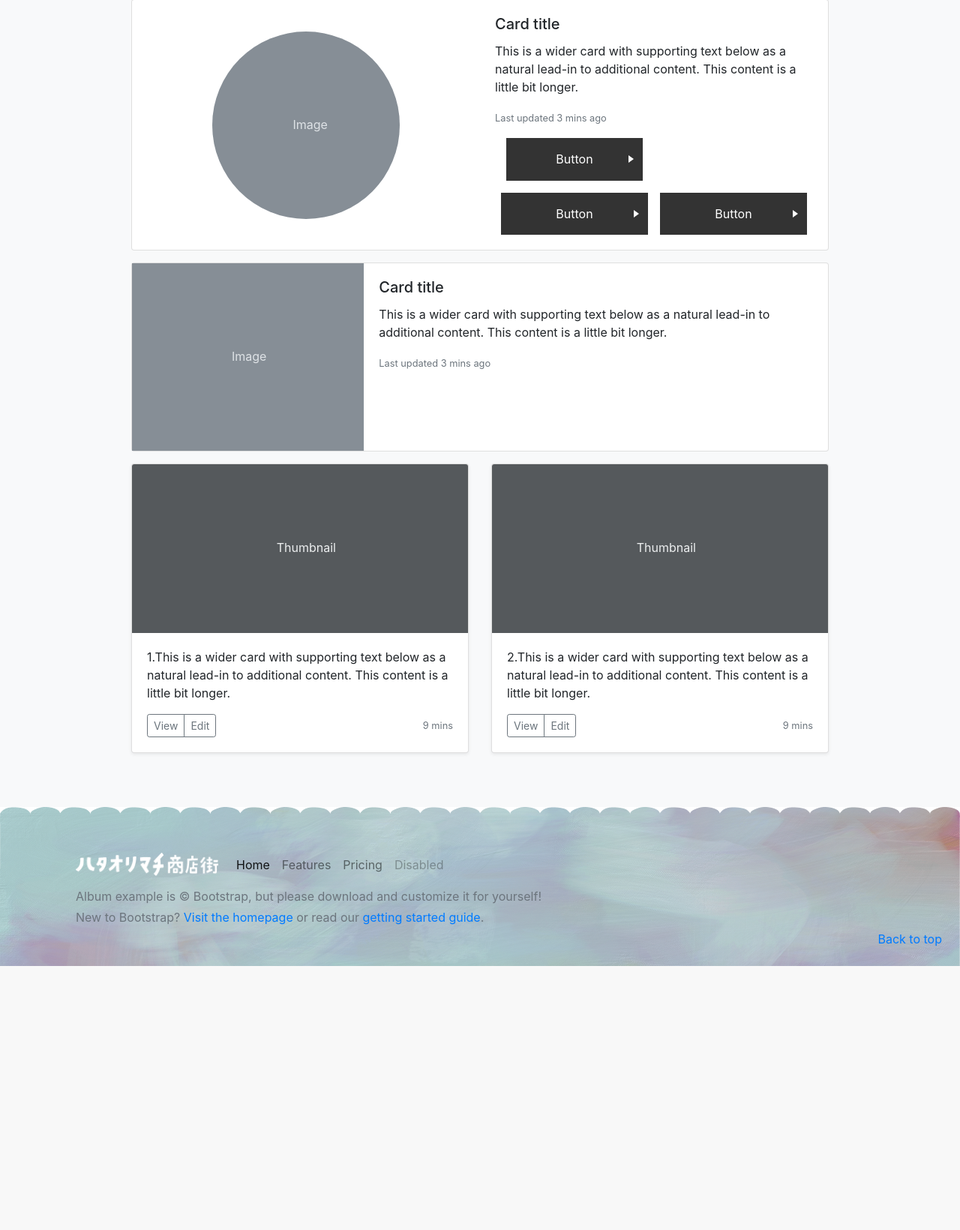
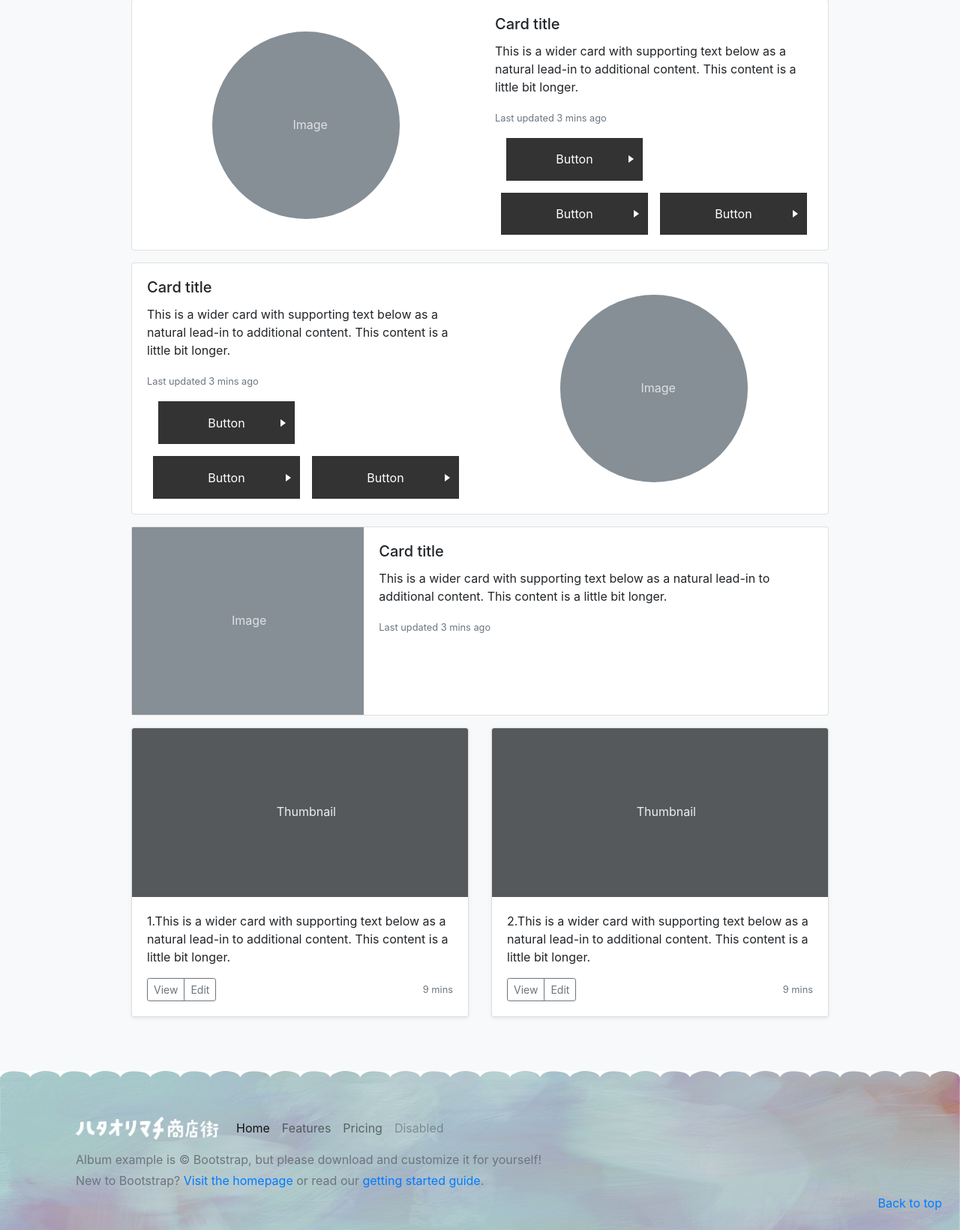
Before and after one commit to ka2yuki/static_sass_site, a PHP site: page / in a window 1280 px wide. Shown: the part 1782-3422 px from the top of the page at 75% size. Before the commit the page ends 3070 px from the top, so only its background shows below. Run offline with PHP 8.4, Linux system fonts and the light colour scheme.

Commit message:
add: card layout.

```diff
--- a/css/main.css
+++ b/css/main.css
@@ -100,14 +100,14 @@ header {
       bottom: 18px;
       height: 60px; }
 
-main .container .row .col-md-12 .card-left {
+main .container .row .col-md-12 .card-style-cricle-l .card-left {
   display: flex;
   justify-content: center;
   align-items: center; }
-  main .container .row .col-md-12 .card-left svg {
+  main .container .row .col-md-12 .card-style-cricle-l .card-left svg {
     width: 250px;
     height: 250px; }
-main .container .row .col-md-12 .card-right .btn-field a.button {
+main .container .row .col-md-12 .card-style-cricle-l .card-right .btn-field a.button {
   position: relative;
   display: inline-block;
   width: 100%;
@@ -118,7 +118,7 @@ main .container .row .col-md-12 .card-right .btn-field a.button {
   text-align: center;
   text-decoration: none;
   transition: all 0.3s; }
-  main .container .row .col-md-12 .card-right .btn-field a.button::after {
+  main .container .row .col-md-12 .card-style-cricle-l .card-right .btn-field a.button::after {
     position: absolute;
     top: 50%;
     right: 0.2em;
@@ -129,11 +129,45 @@ main .container .row .col-md-12 .card-right .btn-field a.button {
     border-bottom-width: 5px;
     border-left-color: #fff;
     transition: all 0.3s; }
-  main .container .row .col-md-12 .card-right .btn-field a.button:hover {
+  main .container .row .col-md-12 .card-style-cricle-l .card-right .btn-field a.button:hover {
     background-color: #fff;
     color: #333; }
-  main .container .row .col-md-12 .card-right .btn-field a.button:hover::after {
+  main .container .row .col-md-12 .card-style-cricle-l .card-right .btn-field a.button:hover::after {
     border-left-color: #333; }
+main .container .row .col-md-12 .card-style-cricle-r .card-left .btn-field a.button {
+  position: relative;
+  display: inline-block;
+  width: 100%;
+  padding: 0.9em 0em;
+  background-color: #333;
+  border: 2px solid #333;
+  color: #fff;
+  text-align: center;
+  text-decoration: none;
+  transition: all 0.3s; }
+  main .container .row .col-md-12 .card-style-cricle-r .card-left .btn-field a.button::after {
+    position: absolute;
+    top: 50%;
+    right: 0.2em;
+    content: "";
+    margin-top: -5px;
+    border: 7px solid transparent;
+    border-top-width: 5px;
+    border-bottom-width: 5px;
+    border-left-color: #fff;
+    transition: all 0.3s; }
+  main .container .row .col-md-12 .card-style-cricle-r .card-left .btn-field a.button:hover {
+    background-color: #fff;
+    color: #333; }
+  main .container .row .col-md-12 .card-style-cricle-r .card-left .btn-field a.button:hover::after {
+    border-left-color: #333; }
+main .container .row .col-md-12 .card-style-cricle-r .card-right {
+  display: flex;
+  justify-content: center;
+  align-items: center; }
+  main .container .row .col-md-12 .card-style-cricle-r .card-right svg {
+    width: 250px;
+    height: 250px; }
 
 section {
   width: 100vw;
--- a/index.html
+++ b/index.html
@@ -58,7 +58,7 @@
           <!-- 2 -->
           <!-- circle -->
           <div class="col-md-12">
-            <div class="card mb-3">
+            <div class="card-style-cricle-l card mb-3">
               <div class="row no-gutters">
                 <div class="card-left col-md-6">
                   <svg class="bd-placeholder-img rounded-circle" xmlns="http://www.w3.org/2000/svg" preserveAspectRatio="xMidYMid slice" focusable="false" role="img" aria-label="Placeholder: Image">
@@ -80,7 +80,7 @@
           <!-- 2 -->
           <!-- circle + button 1 -->
           <div class="col-md-12">
-            <div class="card mb-3">
+            <div class="card-style-cricle-l card mb-3">
               <div class="row no-gutters">
                 <div class="card-left col-md-6">
                   <svg class="bd-placeholder-img rounded-circle" xmlns="http://www.w3.org/2000/svg" preserveAspectRatio="xMidYMid slice" focusable="false" role="img" aria-label="Placeholder: Image"><title>Placeholder</title><rect width="100%" height="100%" fill="#868e96"/><text x="43%" y="50%" fill="#dee2e6" dy=".3em">Image</text></svg>
@@ -101,7 +101,7 @@
           <!-- 2 -->
           <!-- circle + many button -->
           <div class="col-md-12">
-            <div class="card mb-3">
+            <div class="card-style-cricle-l card mb-3">
               <div class="row no-gutters">
                 <div class="card-left col-md-6">
                   <svg class="bd-placeholder-img rounded-circle" xmlns="http://www.w3.org/2000/svg" preserveAspectRatio="xMidYMid slice" focusable="false" role="img" aria-label="Placeholder: Image"><title>Placeholder</title>
@@ -132,6 +132,43 @@
                       </div>
                     </div>
                   </div>
+                </div>
+              </div>
+            </div>
+          </div>
+          <!-- circle + many button: Reverse. -->
+          <div class="col-md-12">
+            <div class="card-style-cricle-r card mb-3">
+              <div class="row no-gutters">
+                <div class="card-left col-md-6">
+                  <div class="card-body">
+                    <h5 class="card-title">Card title</h5>
+                    <p class="card-text">This is a wider card with supporting text below as a natural lead-in to additional content. This content is a little bit longer.</p>
+                    <p class="card-text"><small class="text-muted">Last updated 3 mins ago</small></p>
+                    <div class="container">
+                      <!-- padding px-1 -->
+                      <div class="row button-group">
+                        <div class="btn-field col-md-6">
+                          <a class="button" href="#">Button</a>
+                        </div>
+                      </div>
+                      <!-- padding px-2 -->
+                      <div class="row button-group">
+                        <div class="btn-field col-md-6 px-2">
+                          <a class="button" href="#">Button</a>
+                        </div>
+                        <div class="btn-field col-md-6 px-2">
+                          <a class="button" href="#">Button</a>
+                        </div>
+                      </div>
+                    </div>
+                  </div>
+                </div>
+                <div class="card-right col-md-6">
+                  <svg class="bd-placeholder-img rounded-circle" xmlns="http://www.w3.org/2000/svg" preserveAspectRatio="xMidYMid slice" focusable="false" role="img" aria-label="Placeholder: Image"><title>Placeholder</title>
+                    <rect width="100%" height="100%" fill="#868e96"/>
+                    <text x="43%" y="50%" fill="#dee2e6" dy=".3em">Image</text>
+                  </svg>
                 </div>
               </div>
             </div>
--- a/sass/main.sass
+++ b/sass/main.sass
@@ -28,18 +28,33 @@ main
   .container
     .row
       .col-md-12
-        .card-left
-          display: flex
-          justify-content: center
-          align-items: center
-          svg
-            width: 250px
-            height: 250px
-        .card-right
-          .button-group
-          .btn-field
-            a.button
-              @include button
+        .card-style-cricle-l
+          .card-left
+            display: flex
+            justify-content: center
+            align-items: center
+            svg
+              width: 250px
+              height: 250px
+          .card-right
+            .button-group
+            .btn-field
+              a.button
+                @include button
+        .card-style-cricle-r
+          .card-left
+            .button-group
+            .btn-field
+              a.button
+                @include button
+          .card-right
+            display: flex
+            justify-content: center
+            align-items: center
+            svg
+              width: 250px
+              height: 250px
+
 
 
 section
```
Also changed, not shown: 1 other file.
